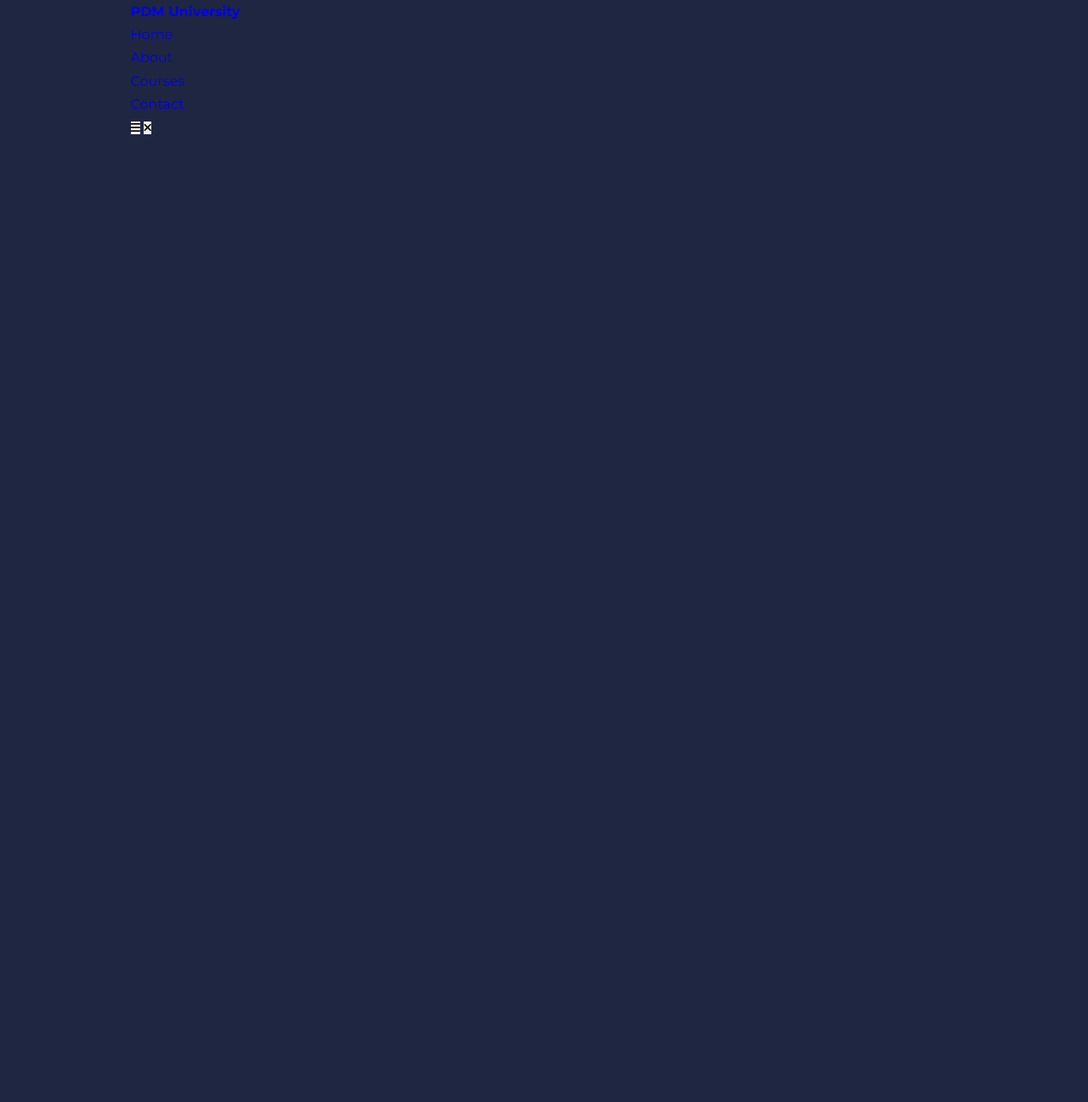
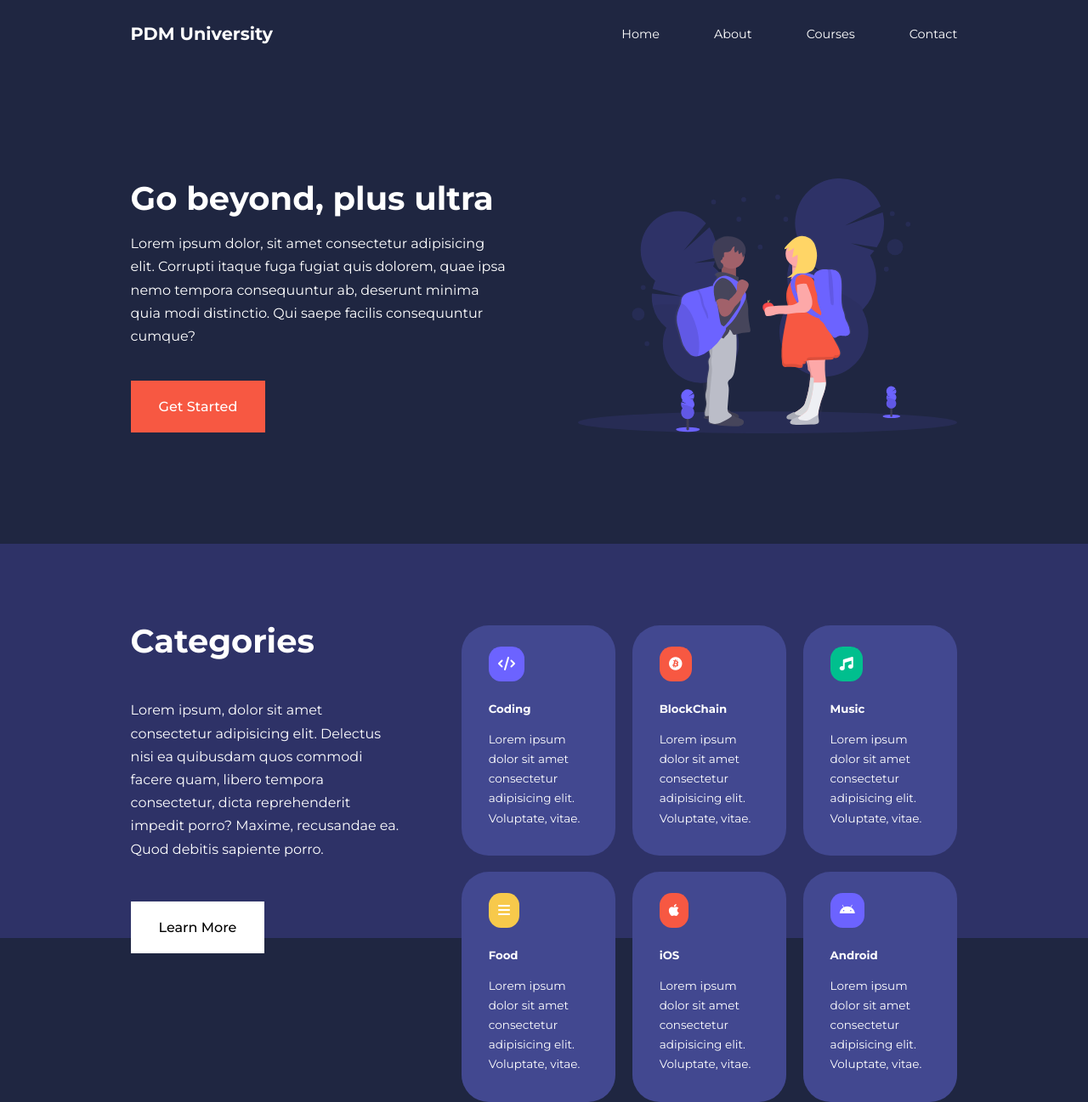
Before and after one commit to NikChhillar/College-Web-page, a plain HTML site: page index.html in a window 1280 px wide. Shown: the whole page at 85% size. Before the commit the page ends 800 px from the top, so only its background shows below. Drawn offline with Linux system fonts and the light colour scheme.

Commit message:
categories-done

```diff
--- a/css/style.css
+++ b/css/style.css
@@ -41,3 +41,192 @@
     width: var(--container-width-lg);
     margin: 0 auto;
 }
+
+section{
+    padding: 6rem 0;
+}
+
+section h2{
+    text-align: center;
+    margin-bottom: 4rem;
+}
+
+h1,h2,h3,h4,h5{
+    line-height: 1.2;
+}
+
+h1{
+    font-size: 2.4rem;
+}
+
+h2{
+    font-size: 2rem;
+}
+
+h3{
+    font-size: 1.6rem;
+}
+
+h4{
+    font-size: 1.3rem;
+}
+a{
+    color: var(--color-white);
+}
+
+img{
+    width: 100%;
+    display: block;
+    object-fit: cover;
+}
+
+.btn{
+    display: inline-block;
+    background: var(--color-white);
+    color: var(--color-black);
+    padding: 1rem 2rem;
+    border:1px solid transparent ;
+    font-weight: 500;
+    transform: var(--transition);
+}
+
+.btn:hover{
+    background: transparent;
+    color: var(--color-white);
+    border-color: var(--color-white);
+}
+
+.btn-primary{
+    background: var(--color-danger);
+    color: var(--color-white);
+}
+
+/*  */
+
+nav{
+    background: transparent;
+    width: 100vw;
+    height: 5rem;
+    position: fixed;
+    top: 0;
+    z-index: 11;
+}
+
+.nav_con{
+    height: 100%;
+    display: flex;
+    justify-content: space-between;
+    align-items: center;
+}
+
+nav button{
+    display: none;
+}
+
+.nav_menu{
+    display: flex;
+    align-items: center;
+    gap: 4rem;
+}
+
+.nav_menu a{
+    font-size: .9rem;
+    transition: var(--transition);
+}
+
+.nav_menu a:hover{
+    color: var(--color-bg2);
+}
+
+/*  */
+
+header{
+    position: relative;
+    top: 5rem;
+    margin-bottom: 5rem;
+    height: 70vh;
+    overflow: hidden;
+}
+
+.header_con{
+    display: grid;
+    grid-template-columns: 1fr 1fr;
+    align-items: center;
+    gap: 5rem;
+    height: 100%;
+}
+
+.header_left p{
+    margin: 1rem 0 2.4rem;
+}
+
+/*  */
+
+.categories{
+    background: var(--color-bg1);
+    height: 29rem;
+}
+
+.categories h1{
+    line-height: 1;
+    margin-bottom: 3rem;
+}
+
+.categories-con{
+    display: grid;
+    grid-template-columns: 40% 60%;
+}
+.cat-left{
+    margin-right: 4rem;
+}
+
+.cat-left p{
+    margin: 1rem 0 3rem;
+}
+
+.cat-right{
+    display: grid;
+    grid-template-columns: repeat(3,1fr);
+    gap: 1.2rem;
+}
+
+.category{
+    background: var(--color-bg2);
+    padding: 2rem;
+    border-radius: 2rem;
+    transform: var(--transition);
+}
+
+.category:nth-child(2) .cat-icon{
+    background: var(--color-danger);
+}
+
+.category:nth-child(3) .cat-icon{
+    background: var(--color-success);
+}
+
+.category:nth-child(4) .cat-icon{
+    background: var(--color-warning);
+}
+
+.category:nth-child(5) .cat-icon{
+    background: var(--color-danger);
+}
+
+.category:hover{
+    box-shadow: 0 3rem 3rem rgba(0,0,0,.4);
+    z-index: 1;
+}
+.cat-icon{
+    background: var(--color-primary);
+    padding: .7rem;
+    border-radius: .9rem;
+}
+
+.category h5{
+    margin: 2rem 0 1rem;
+}
+
+.category p{
+    font-size: .85rem;
+}
--- a/index.html
+++ b/index.html
@@ -41,6 +41,104 @@
         </button>
       </div>
     </nav>
+    <!--  -->
+    <header>
+      <div class="con header_con">
+        <div class="header_left">
+          <h1>Go beyond, plus ultra</h1>
+          <p>
+            Lorem ipsum dolor, sit amet consectetur adipisicing elit. Corrupti
+            itaque fuga fugiat quis dolorem, quae ipsa nemo tempora consequuntur
+            ab, deserunt minima quia modi distinctio. Qui saepe facilis
+            consequuntur cumque?
+          </p>
+          <a href="courses.html" class="btn btn-primary">Get Started</a>
+        </div>
+        <div class="header_right">
+          <div class="header-right-img">
+            <img src="./images/header.svg" alt="Header" />
+          </div>
+        </div>
+      </div>
+    </header>
+    <!--  -->
+
+    <section class="categories">
+      <div class="con categories-con">
+        <div class="cat-left">
+          <h1>Categories</h1>
+          <p>
+            Lorem ipsum, dolor sit amet consectetur adipisicing elit. Delectus
+            nisi ea quibusdam quos commodi facere quam, libero tempora
+            consectetur, dicta reprehenderit impedit porro? Maxime, recusandae
+            ea. Quod debitis sapiente porro.
+          </p>
+          <a href="#" class="btn">Learn More</a>
+        </div>
+        <div class="cat-right">
+          <article class="category">
+            <span class="cat-icon">
+              <i class="fa-solid fa-code"></i>
+            </span>
+            <h5>Coding</h5>
+            <p>
+              Lorem ipsum dolor sit amet consectetur adipisicing elit.
+              Voluptate, vitae.
+            </p>
+          </article>
+          <article class="category">
+            <span class="cat-icon">
+              <i class="fa-brands fa-bitcoin"></i>
+            </span>
+            <h5>BlockChain</h5>
+            <p>
+              Lorem ipsum dolor sit amet consectetur adipisicing elit.
+              Voluptate, vitae.
+            </p>
+          </article>
+          <article class="category">
+            <span class="cat-icon">
+              <i class="fa-sharp fa-solid fa-music"></i>
+            </span>
+            <h5>Music</h5>
+            <p>
+              Lorem ipsum dolor sit amet consectetur adipisicing elit.
+              Voluptate, vitae.
+            </p>
+          </article>
+          <article class="category">
+            <span class="cat-icon">
+              <i class="fa-solid fa-bars"></i>
+            </span>
+            <h5>Food</h5>
+            <p>
+              Lorem ipsum dolor sit amet consectetur adipisicing elit.
+              Voluptate, vitae.
+            </p>
+          </article>
+          <article class="category">
+            <span class="cat-icon">
+              <i class="fa-brands fa-apple"></i>
+            </span>
+            <h5>iOS</h5>
+            <p>
+              Lorem ipsum dolor sit amet consectetur adipisicing elit.
+              Voluptate, vitae.
+            </p>
+          </article>
+          <article class="category">
+            <span class="cat-icon">
+              <i class="fa-brands fa-android"></i>
+            </span>
+            <h5>Android</h5>
+            <p>
+              Lorem ipsum dolor sit amet consectetur adipisicing elit.
+              Voluptate, vitae.
+            </p>
+          </article>
+        </div>
+      </div>
+    </section>
     <script src="script.js"></script>
   </body>
 </html>
```
